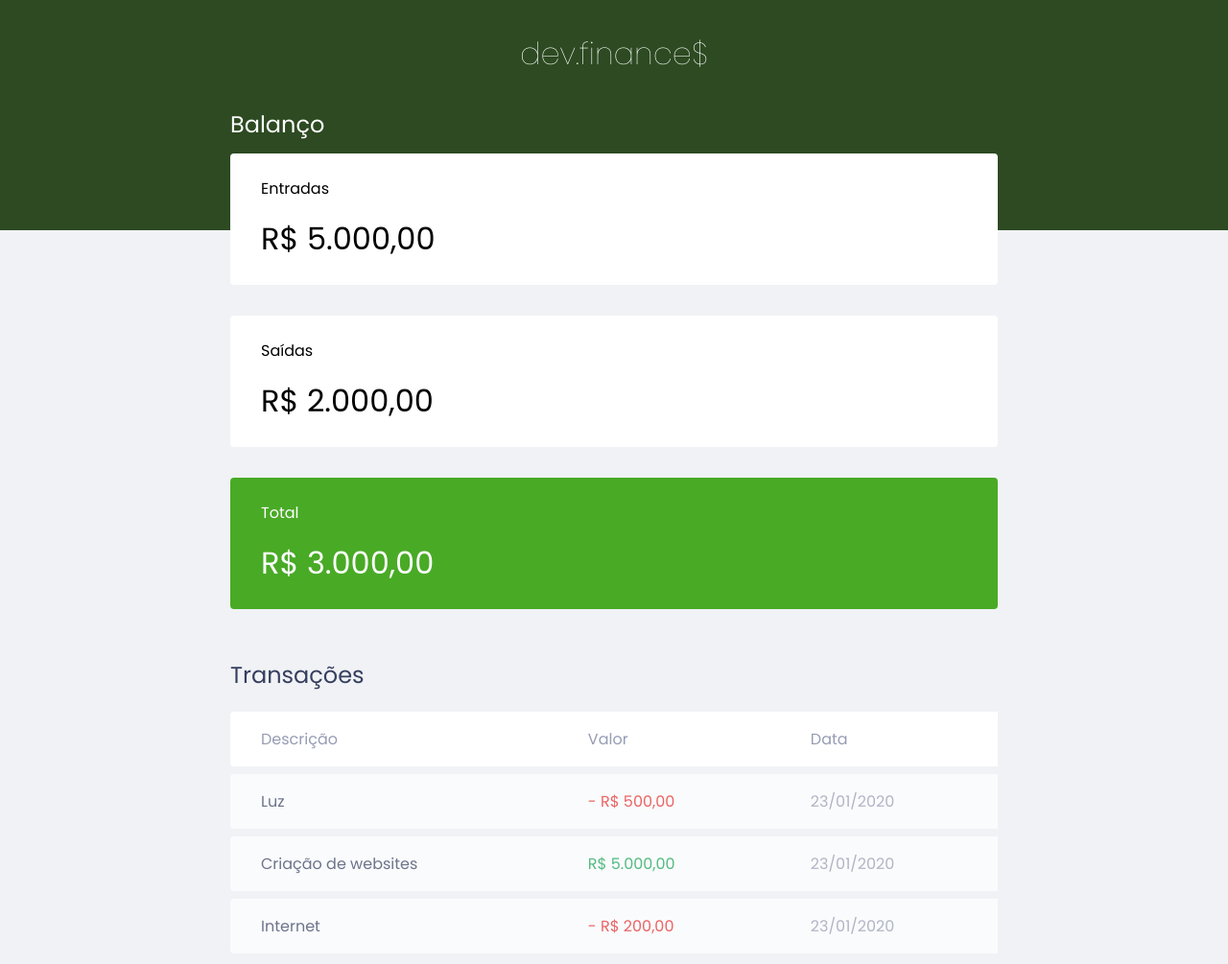
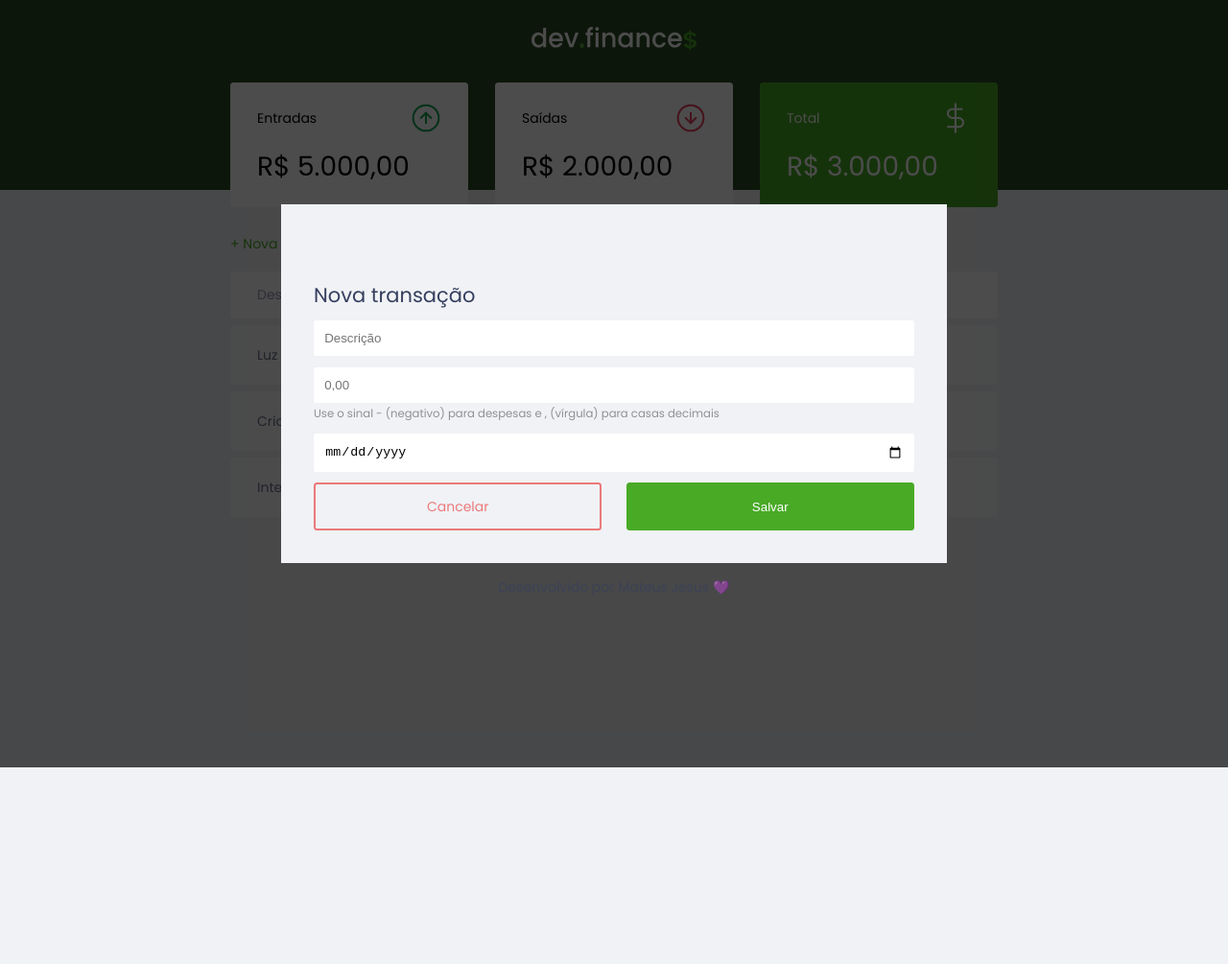
Before and after one commit to MateusJSouza/MaratonaDiscover, a plain HTML site: page index.html in a window 1280 px wide. Shown: the top 1005 px of the page at 96% size. After the commit the page ends 800 px from the top, so only its background shows below. Drawn offline with Linux system fonts and the light colour scheme.

Commit message:
✨ atualizações html/css/assets

```diff
--- a/index.html
+++ b/index.html
@@ -12,31 +12,48 @@
 
 <body>
   <header>
-    <h1 id="logo">dev.finance$</h1>
+    <img src="assets/logo.svg" alt="Logo Dev Finance">
   </header>
 
   <main class=container>
     <section id="balance">
-      <h2>Balanço</h2>
+      <h2 class="sr-only">Balanço</h2>
 
       <div class="card">
-        <h3>Entradas</h3>
+        <h3>
+          <span>
+            Entradas
+          </span>
+          <img src="assets/income.svg" alt="Image de entradas">
+        </h3>
         <p>R$ 5.000,00</p>
       </div>
 
       <div class="card">
-        <h3>Saídas</h3>
+        <h3>
+          <span>
+            Saídas
+          </span>
+          <img src="assets/expense.svg" alt="Image de saídas">
+        </h3>
         <p>R$ 2.000,00</p>
       </div>
 
       <div class="card total">
-        <h3>Total</h3>
+        <h3>
+          <span>
+            Total
+          </span>
+          <img src="assets/total.svg" alt="Image de total">
+        </h3>
         <p>R$ 3.000,00</p>
       </div>
     </section>
 
     <section id="transaction">
-      <h2>Transações</h2>
+      <h2 class="sr-only">Transações</h2>
+
+      <a href="#" class="button new">+ Nova transação</a>
 
       <table id="data-table">
         <thead>
@@ -44,6 +61,7 @@
             <th>Descrição</th>
             <th>Valor</th>
             <th>Data</th>
+            <th></th>
           </tr>
         </thead>
         <tbody>
@@ -51,27 +69,96 @@
             <td class="description">Luz</td>
             <td class="expense">- R$ 500,00</td>
             <td class="date">23/01/2020</td>
+            <td>
+              <img src="assets/minus.svg" alt="Remover transação">
+            </td>
           </tr>
 
           <tr>
             <td class="description">Criação de websites</td>
             <td class="income"> R$ 5.000,00</td>
             <td class="date">23/01/2020</td>
+            <td>
+              <img src="assets/minus.svg" alt="Remover transação">
+            </td>
           </tr>
 
           <tr>
             <td class="description">Internet</td>
             <td class="expense">- R$ 200,00</td>
             <td class="date">23/01/2020</td>
+            <td>
+              <img src="assets/minus.svg" alt="Remover transação">
+            </td>
           </tr>
         </tbody>
       </table>
     </section>
   </main>
 
+  <div class="modal-overlay active">
+    <div class="modal">
+      <div class="form">
+        <h2>Nova transação</h2>
+        <form action="">
+          <div class="input-group">
+            <label class="sr-only"
+            for="description">Descrição
+            </label>
+            <input type="text"
+            name="description"
+            placeholder="Descrição"
+            id="description">
+          </div>
+
+          <div class="input-group">
+            <label class="sr-only" for="amount">Valor</label>
+              <input type="number"
+                step="0.01"
+                name="amount"
+                placeholder="0,00"
+                id="amount"
+              />
+
+              <small class="help">Use o sinal - (negativo) para despesas e , (vírgula) para casas decimais</small>
+          </div>
+
+          <div class="input-group">
+            <label
+              class="sr-only"
+              for="date">Data</label>
+            <input
+              type="date"
+              name="date"
+              id="date"
+            />
+          </div>
+
+          <div class="input-group actions">
+            <a href="#" class="button cancel">Cancelar</a>
+            <button>Salvar</button>
+          </div>
+        </form>
+      </div>
+    </div>
+  </div>
+
   <footer>
     <p>Desenvolvido por Mateus Jesus &#x1F49C;</p>
   </footer>
+
+  <script>
+      Modal = {
+        open() {
+          // Abrir modal
+          // Adicionar classe active ao modal
+        },
+        close() {
+          // fechar o modal
+          // remover a class active no modal
+        }
+      }
+  </script>
 </body>
 
 </html>
--- a/style.css
+++ b/style.css
@@ -1,5 +1,8 @@
 :root {
   --darkblue: #363f5f;
+  --green: #49aa26;
+  --light-green: #3dd705;
+  --red: #e92929;
 }
 
 /* Global =========================== */
@@ -9,9 +12,25 @@
   box-sizing: border-box;
 }
 
+html {
+  font-size: 93.75%; /* 15px */
+}
+
 body {
   background: #f0f2f5;
   font-family: 'Poppins', sans-serif;
+}
+
+.sr-only {
+  position: absolute;
+  width: 1px;
+  height: 1px;
+  padding: 0;
+  margin: -1px;
+  overflow: hidden;
+  clip: rect(0, 0, 0, 0);
+  white-space: nowrap;
+  border-width: 0;
 }
 
 .container {
@@ -26,6 +45,60 @@
   color: var(--darkblue);
 
   font-weight: normal;
+}
+
+/* Links and Buttons =========================== */
+a {
+  color: var(--green);
+  text-decoration: none;
+
+}
+
+a:hover {
+  color: var(--light-green);
+}
+
+button {
+  width: 100%;
+  height: 50px;
+
+  border: none;
+
+  color: white;
+  background: var(--green);
+
+  padding: 0;
+
+  border-radius: 0.25rem;
+
+  cursor: pointer;
+}
+
+.button.new {
+  display: inline-block;
+  margin-bottom: .8rem;
+}
+
+button:hover {
+  background: var(--light-green);
+}
+
+.button.cancel {
+  color: var(--red);
+  border: 2px var(--red) solid;
+  border-radius: 0.25rem;
+
+  height: 50px;
+
+  display: flex;
+  align-items: center;
+  justify-content: center;
+
+  opacity: 0.6;
+}
+
+.button.cancel:hover {
+  opacity: 1;
 }
 
 /* Header =========================== */
@@ -63,6 +136,10 @@
 .card h3 {
   font-weight: normal;
   font-size: 1rem;
+
+  display: flex;
+  align-items: center;
+  justify-content: space-between;
 }
 
 .card p {
@@ -73,20 +150,31 @@
 }
 
 .card.total {
-  background: #49aa26;
+  background: var(--green);
   color: white;
 }
 
 /* Table =========================== */
+#transaction {
+  display: block;
+  width: 100%;
+  overflow-x: auto;
+}
+
 #data-table {
   width: 100%;
   border-spacing: 0 0.5rem;
   color: #969cb3;
 }
 
-table thead th:first-child,
-table tbody td:first-child {
+table thead tr th:first-child,
+table tbody tr td:first-child {
   border-radius: 0.25rem 0 0 0.25rem;
+}
+
+table thead tr th:last-child,
+table tbody tr td:last-child {
+  border-radius: 0 0.25rem 0.25rem 0;
 }
 
 table thead th {
@@ -123,6 +211,73 @@
   color: #e92929;
 }
 
+/* Modal =========================== */
+.modal-overlay {
+  width: 100%;
+  height: 100%;
+
+  background-color: rgba(0, 0, 0, .7);
+
+  position: fixed;
+  top: 0;
+
+  display: flex;
+  align-items: center;
+  justify-content: center;
+
+  opacity: 0;
+  visibility: hidden;
+}
+
+.modal-overlay.active {
+  opacity: 1;
+  visibility: visible;
+}
+
+.modal {
+  background: #f0f2f5;
+  padding: 2.4rem;
+
+}
+
+/* Form =========================== */
+#form {
+  max-width: 500px;
+  width: 90%;
+}
+
+#form h2 {
+  margin-top: 0;
+}
+
+input {
+  border: none;
+  border-radius: 0.2rem;
+
+  padding: 0.8rem;
+
+  width: 100%;
+}
+
+.input-group {
+  margin-top: 0.8rem;
+}
+
+.input-group small {
+  opacity: 0.4;
+}
+
+.input-group.actions {
+  display: flex;
+  justify-content: space-between;
+  align-items: center;
+}
+
+.input-group.actions .button,
+.input-group.actions button {
+  width: 48%;
+}
+
 /* Footer =========================== */
 footer {
   text-align: center;
@@ -131,3 +286,16 @@
 
   opacity: 0.6;
 }
+
+/* Responsive =========================== */
+@media (min-width: 800px) {
+  html {
+    font-size: 87.5%; /* 14px */
+  }
+
+  #balance {
+    display: grid;
+    grid-template-columns: repeat(3, 1fr);
+    gap: 2rem;
+  }
+}
```
Also changed, not shown: assets/expense.svg (added), assets/income.svg (added), assets/logo.svg (added), assets/minus.svg (added), assets/plus.svg (added), assets/total.svg (added).
